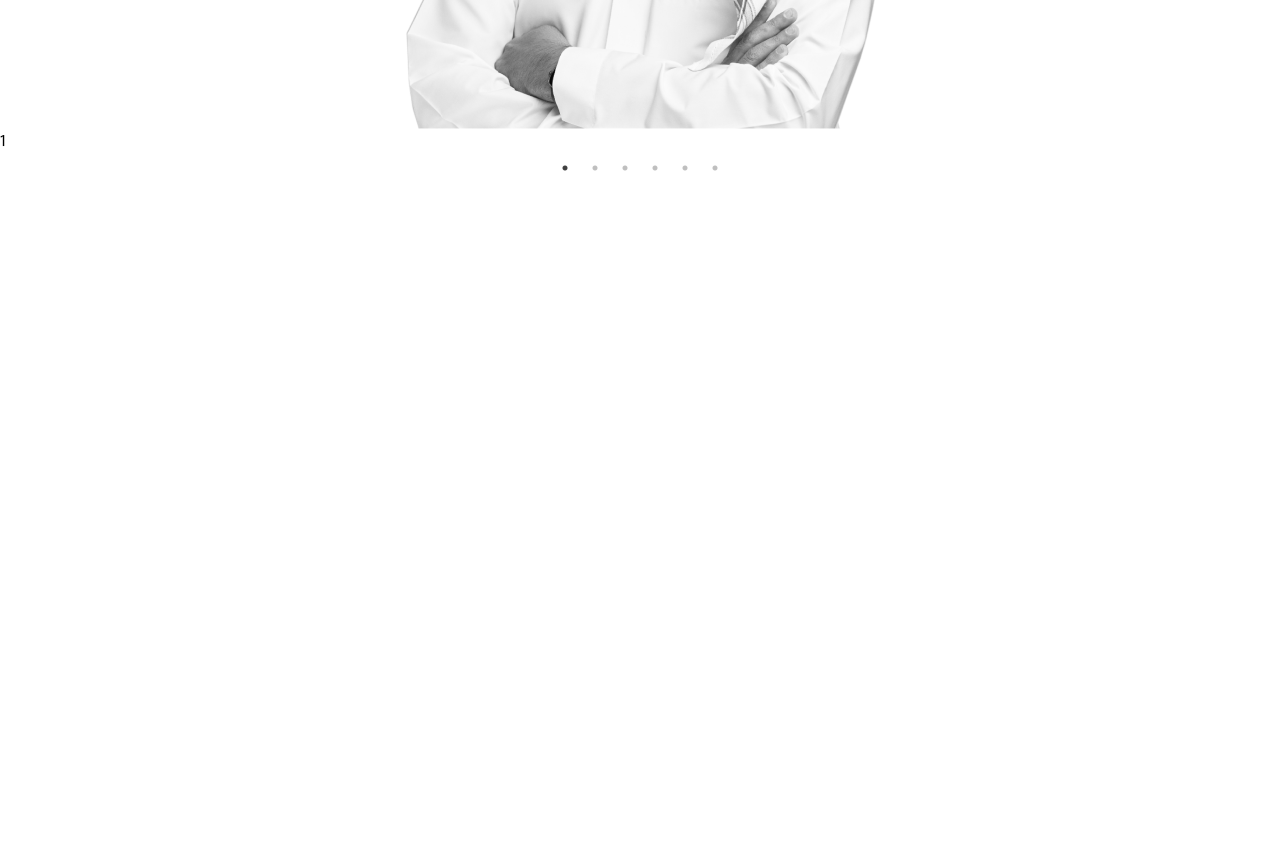
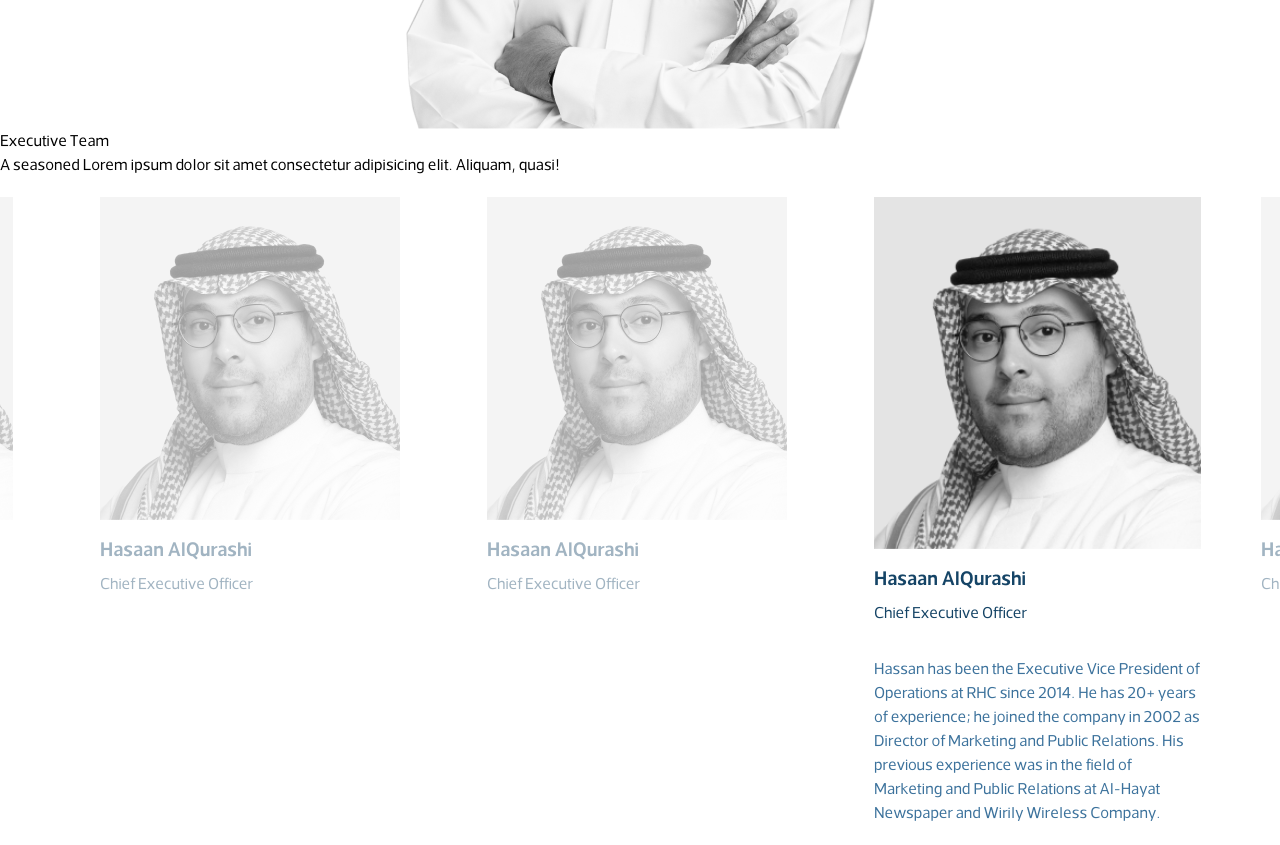
Before and after one commit to jeetkanodia/ansh, a React (Vite) app: page / in a window 1280 px wide. Shown: the part 3840-4685 px from the top of the page. Before the commit the page ends 4018 px from the top, so only its background shows below. Built offline with nearby package versions, Linux system fonts and the light colour scheme.

Commit message:
slider made responsive

```diff
--- a/src/components/Bottom.jsx
+++ b/src/components/Bottom.jsx
@@ -3,6 +3,12 @@ import Sliderr from "./Sliderr";
 const Bottom = () => {
   return (
     <div>
+      <h1>Executive Team</h1>
+      <h1>
+        A seasoned Lorem ipsum dolor sit amet consectetur adipisicing elit.
+        Aliquam, quasi!
+      </h1>
+
       <Sliderr />
     </div>
   );
--- a/src/components/Sliderr.jsx
+++ b/src/components/Sliderr.jsx
@@ -1,4 +1,4 @@
-import React from "react";
+import React, { useState } from "react";
 import "slick-carousel/slick/slick.css";
 import "slick-carousel/slick/slick-theme.css";
 import Slider from "react-slick";
@@ -10,60 +10,106 @@ const data = [
     img: slider1,
     title: "Hasaan AlQurashi",
     sub: "Chief Executive Officer",
-    desc: "Hasaan AlQurashi is the Chief Executive Officer of AlQurashi Group. He is responsible for the overall management of the Group and its strategic direction. Hasaan has been with AlQurashi Group since 2018 and has held various leadership roles within the Group. Prior to joining AlQurashi Group, Hasaan was a Partner at McKinsey & Company, where he advised clients on strategy, operations, and organization. Hasaan holds a Bachelor’s degree in Economics from the University of Chicago and an MBA from Harvard Business School.",
+    desc: "Hassan has been the Executive Vice President of Operations at RHC since 2014. He has 20+ years of experience; he joined the company in 2002 as Director of Marketing and Public Relations. His previous experience was in the field of Marketing and Public Relations at Al-Hayat Newspaper and Wirily Wireless Company.",
   },
   {
     id: 2,
     img: slider1,
     title: "Hasaan AlQurashi",
     sub: "Chief Executive Officer",
-    desc: "Hasaan AlQurashi is the Chief Executive Officer of AlQurashi Group. He is responsible for the overall management of the Group and its strategic direction. Hasaan has been with AlQurashi Group since 2018 and has held various leadership roles within the Group. Prior to joining AlQurashi Group, Hasaan was a Partner at McKinsey & Company, where he advised clients on strategy, operations, and organization. Hasaan holds a Bachelor’s degree in Economics from the University of Chicago and an MBA from Harvard Business School.",
+    desc: "Hassan has been the Executive Vice President of Operations at RHC since 2014. He has 20+ years of experience; he joined the company in 2002 as Director of Marketing and Public Relations. His previous experience was in the field of Marketing and Public Relations at Al-Hayat Newspaper and Wirily Wireless Company.",
   },
   {
     id: 3,
     img: slider1,
     title: "Hasaan AlQurashi",
     sub: "Chief Executive Officer",
-    desc: "Hasaan AlQurashi is the Chief Executive Officer of AlQurashi Group. He is responsible for the overall management of the Group and its strategic direction. Hasaan has been with AlQurashi Group since 2018 and has held various leadership roles within the Group. Prior to joining AlQurashi Group, Hasaan was a Partner at McKinsey & Company, where he advised clients on strategy, operations, and organization. Hasaan holds a Bachelor’s degree in Economics from the University of Chicago and an MBA from Harvard Business School.",
+    desc: "Hassan has been the Executive Vice President of Operations at RHC since 2014. He has 20+ years of experience; he joined the company in 2002 as Director of Marketing and Public Relations. His previous experience was in the field of Marketing and Public Relations at Al-Hayat Newspaper and Wirily Wireless Company.",
   },
   {
     id: 4,
     img: slider1,
     title: "Hasaan AlQurashi",
     sub: "Chief Executive Officer",
-    desc: "Hasaan AlQurashi is the Chief Executive Officer of AlQurashi Group. He is responsible for the overall management of the Group and its strategic direction. Hasaan has been with AlQurashi Group since 2018 and has held various leadership roles within the Group. Prior to joining AlQurashi Group, Hasaan was a Partner at McKinsey & Company, where he advised clients on strategy, operations, and organization. Hasaan holds a Bachelor’s degree in Economics from the University of Chicago and an MBA from Harvard Business School.",
+    desc: "Hassan has been the Executive Vice President of Operations at RHC since 2014. He has 20+ years of experience; he joined the company in 2002 as Director of Marketing and Public Relations. His previous experience was in the field of Marketing and Public Relations at Al-Hayat Newspaper and Wirily Wireless Company.",
   },
 ];
 
 const Sliderr = () => {
+  const [imageIndex, setImageIndex] = useState(1);
   var settings = {
-    dots: true,
+    dots: false,
+    speed: 200,
+    initialSlide: 0,
+    className: "center",
+    // nextArrow: <NextArrow />,
+    // prevArrow: <PrevArrow />,
+    centerMode: true,
+
+    centerPadding: "60px",
+    focusOnSelect: true,
     infinite: true,
-    speed: 500,
-    slidesToShow: 1,
-    slidesToScroll: 1,
+    slidesToShow: 3,
+    beforeChange: (current, next) => {
+      console.log(current);
+      setImageIndex(next);
+    },
+    responsive: [
+      {
+        breakpoint: 1024,
+        settings: {
+          slidesToShow: 2,
+          slidesToScroll: 1,
+        },
+      },
+      {
+        breakpoint: 600,
+        settings: {
+          slidesToShow: 1,
+          slidesToScroll: 1,
+        },
+      },
+      {
+        breakpoint: 480,
+        settings: {
+          slidesToShow: 1,
+          slidesToScroll: 1,
+        },
+      },
+    ],
   };
   return (
-    <Slider {...settings}>
-      <div>
-        <h3>1</h3>
-      </div>
-      <div>
-        <h3>2</h3>
-      </div>
-      <div>
-        <h3>3</h3>
-      </div>
-      <div>
-        <h3>4</h3>
-      </div>
-      <div>
-        <h3>5</h3>
-      </div>
-      <div>
-        <h3>6</h3>
-      </div>
-    </Slider>
+    <div className="slider-container">
+      <Slider {...settings}>
+        {data.map((item) => (
+          <SliderCard
+            active={imageIndex + 1 === item.id}
+            key={item.id}
+            img={item.img}
+            title={item.title}
+            sub={item.sub}
+            desc={item.desc}
+          />
+        ))}
+      </Slider>
+    </div>
+  );
+};
+
+const SliderCard = ({ img, title, sub, desc, active }) => {
+  return (
+    <div className={`m-5 ml-10 max-w-sm ${active ? "" : "opacity-40"}`}>
+      <img
+        src={img}
+        alt="slider img"
+        className={`${active ? "w-[105%]" : " "}`}
+      />
+      <h1 className="text-[#154466] SomarSemiBold text-xl mt-4">{title}</h1>
+      <h3 className="text-[#154466] mt-2">{sub}</h3>
+      <p className={`text-[#3C729C] mt-8 ${active ? "show" : "hidden"}`}>
+        {desc}
+      </p>
+    </div>
   );
 };
 
```
